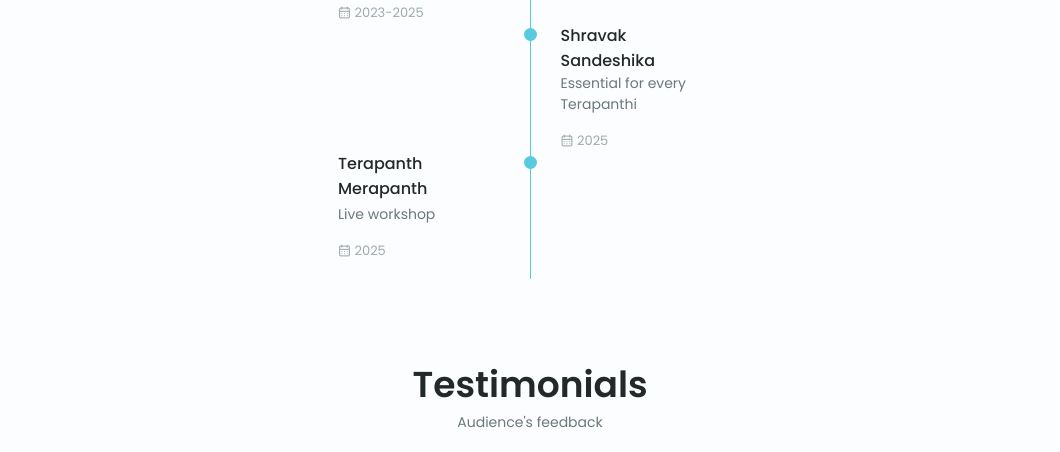
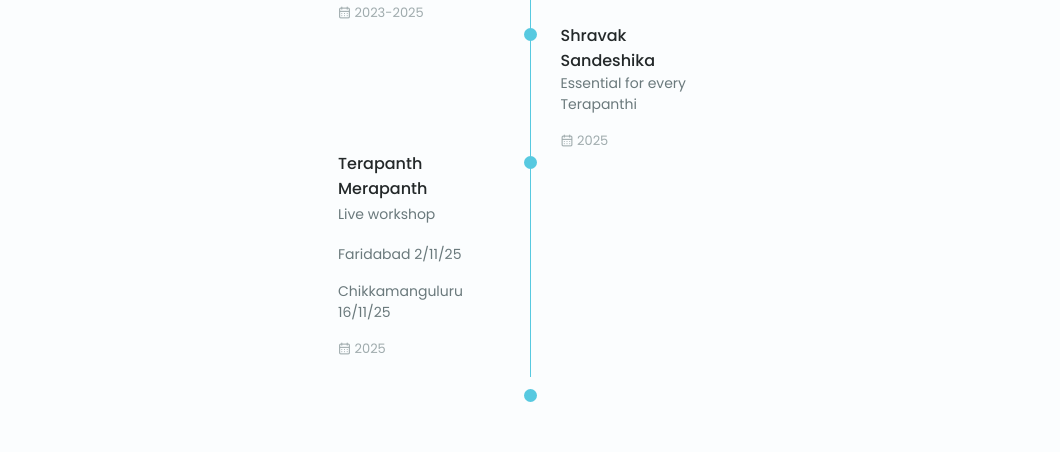
Before and after one commit to Calcyjain/Sudhanshu, a plain HTML site: page index.html in a window 1280 px wide. Shown: the part 4889-5341 px from the top of the page, without its empty margins (110-1170 px from the left). Drawn offline with nearby package versions, Linux system fonts and the light colour scheme.

Commit message:
Update index.html

```diff
--- a/index.html
+++ b/index.html
@@ -973,6 +973,9 @@
                             <div>
                                 <h3 class="qualification__title">Terapanth Merapanth</h3>
                                 <span class="qualification__subtitle">Live workshop</span>
+                                <span class="qualification__subtitle">Faridabad 2/11/25</span>
+                                <span class="qualification__subtitle">Chikkamanguluru 16/11/25</span>
+
                                 <div class="qualification__calendar">
                                     <i class="uil uil-calendar-alt"></i>
                                     2025
@@ -982,6 +985,7 @@
                             <div>
                                 <span class="qualification__rounder"></span>
                                 <span class="qualification__line"></span>
+                                <span class="qualification__rounder"></span>
                             </div>
                         </div>
                     </div>
```
